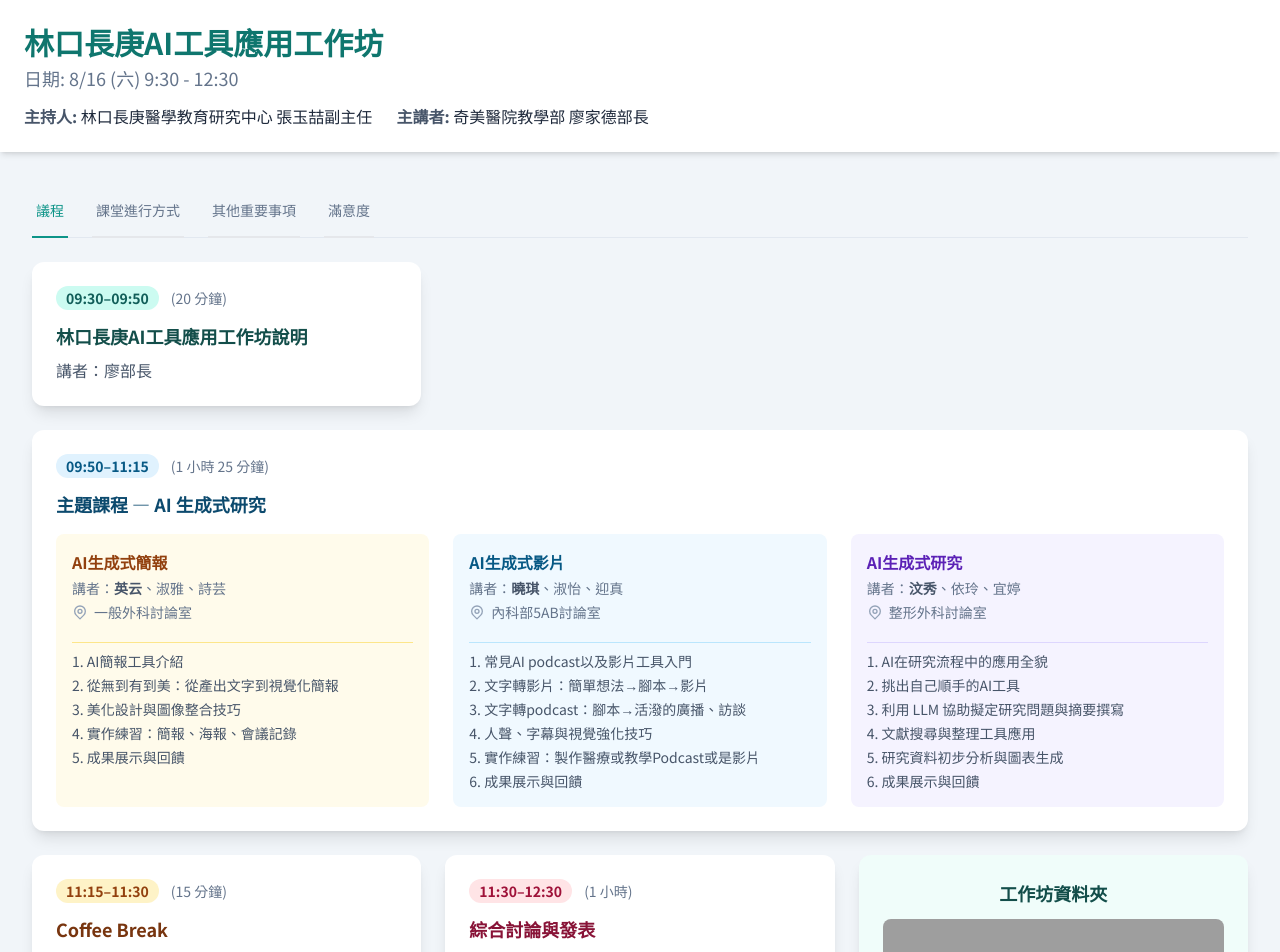
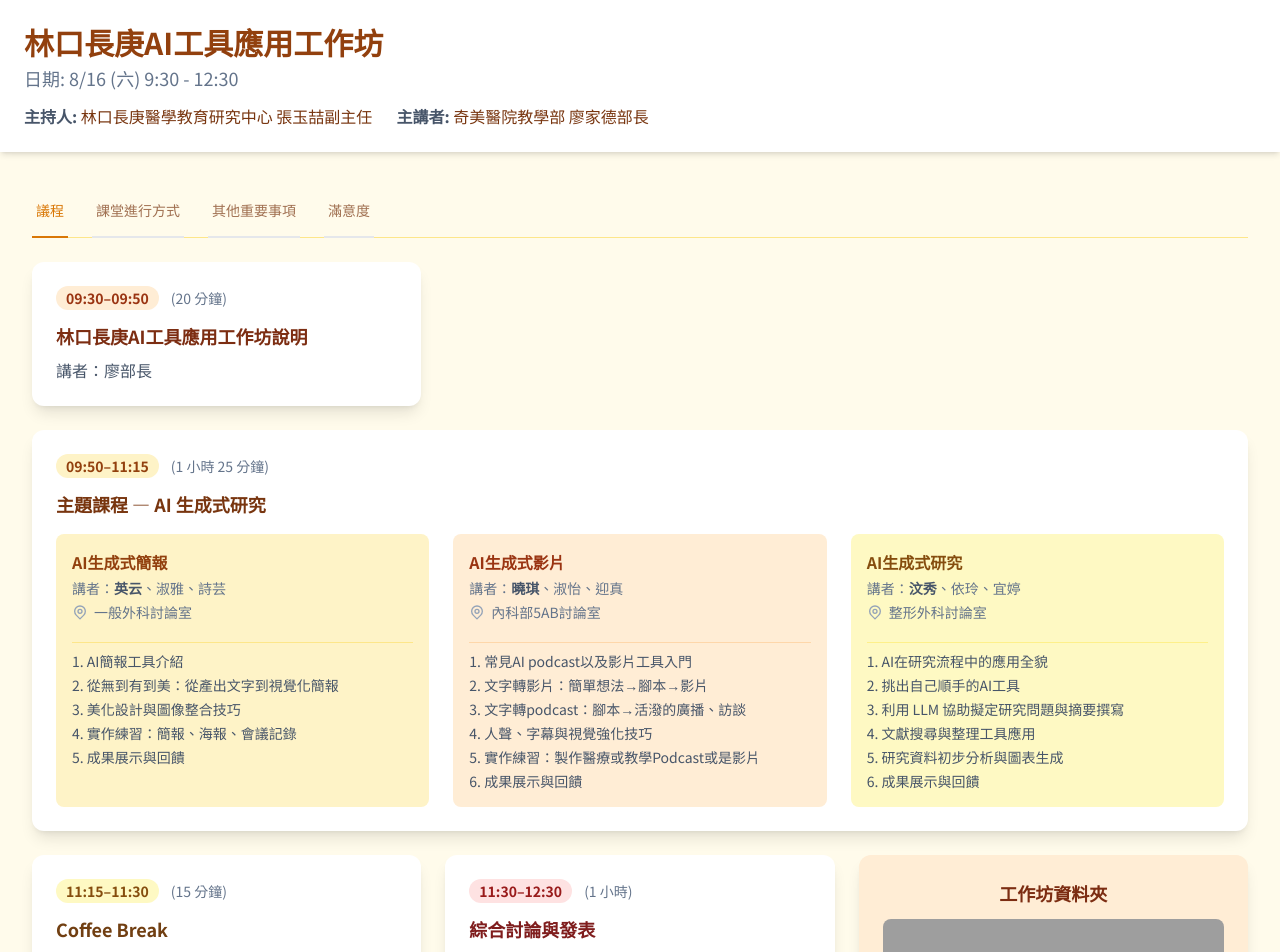
Before and after one commit to Yeeeeting/cmhdewincgmhpre, a plain HTML site: page index.html in a window 1280 px wide. Shown: the top 952 px of the page. Drawn offline with nearby package versions, Linux system fonts and the light colour scheme; grey boxes are pictures that could not be loaded.

Commit message:
Update index.html

```diff
--- a/index.html
+++ b/index.html
@@ -16,8 +16,8 @@
         }
         /* Styles for the active tab */
         .active-tab {
-            border-color: #0d9488; /* teal-600 */
-            color: #0d9488;
+            border-color: #d97706; /* amber-600 */
+            color: #d97706;
             font-weight: 700;
         }
         /* Prevent flash of unstyled content */
@@ -26,12 +26,12 @@
         }
     </style>
 </head>
-<body class="bg-slate-100 text-slate-800 flex flex-col min-h-screen hidden-until-load" onload="document.body.style.visibility='visible'">
+<body class="bg-amber-50 text-amber-900 flex flex-col min-h-screen hidden-until-load" onload="document.body.style.visibility='visible'">
 
     <!-- Header Section -->
     <header class="bg-white shadow-md p-4 md:p-6 sticky top-0 z-20">
         <div class="max-w-7xl mx-auto">
-            <h1 class="text-2xl md:text-3xl font-bold text-teal-700">林口長庚AI工具應用工作坊</h1>
+            <h1 class="text-2xl md:text-3xl font-bold text-amber-800">林口長庚AI工具應用工作坊</h1>
             <p class="text-slate-500 mt-1 text-base md:text-lg">日期: 8/16 (六) 9:30 - 12:30</p>
             <div class="flex flex-wrap gap-x-6 gap-y-2 mt-3 text-sm md:text-base">
                 <p><span class="font-semibold text-slate-600">主持人:</span> 林口長庚醫學教育研究中心 張玉喆副主任</p>
@@ -43,18 +43,18 @@
     <!-- Main Tabbed Content -->
     <main class="flex-grow p-4 md:p-8 max-w-7xl mx-auto w-full">
         <!-- Tab Buttons -->
-        <div class="border-b border-slate-200 mb-6">
+        <div class="border-b border-amber-200 mb-6">
             <nav class="-mb-px flex space-x-6" aria-label="Tabs">
                 <button class="tab-button active-tab whitespace-nowrap py-4 px-1 border-b-2 font-medium text-sm" data-target="agenda">
                     議程
                 </button>
-                <button class="tab-button text-slate-500 hover:text-slate-700 hover:border-slate-300 whitespace-nowrap py-4 px-1 border-b-2 font-medium text-sm" data-target="format">
+                <button class="tab-button text-amber-900/70 hover:text-amber-700 hover:border-amber-300 whitespace-nowrap py-4 px-1 border-b-2 font-medium text-sm" data-target="format">
                     課堂進行方式
                 </button>
-                <button class="tab-button text-slate-500 hover:text-slate-700 hover:border-slate-300 whitespace-nowrap py-4 px-1 border-b-2 font-medium text-sm" data-target="info">
+                <button class="tab-button text-amber-900/70 hover:text-amber-700 hover:border-amber-300 whitespace-nowrap py-4 px-1 border-b-2 font-medium text-sm" data-target="info">
                     其他重要事項
                 </button>
-                <button class="tab-button text-slate-500 hover:text-slate-700 hover:border-slate-300 whitespace-nowrap py-4 px-1 border-b-2 font-medium text-sm" data-target="satisfaction">
+                <button class="tab-button text-amber-900/70 hover:text-amber-700 hover:border-amber-300 whitespace-nowrap py-4 px-1 border-b-2 font-medium text-sm" data-target="satisfaction">
                     滿意度
                 </button>
             </nav>
@@ -68,25 +68,25 @@
                     <!-- Card 1.1 -->
                     <div class="bg-white p-6 rounded-xl shadow-lg transform hover:scale-105 transition-transform duration-300">
                         <div class="flex items-center mb-3">
-                            <span class="bg-teal-100 text-teal-800 text-sm font-semibold mr-3 px-2.5 py-0.5 rounded-full">09:30–09:50</span>
+                            <span class="bg-orange-100 text-orange-800 text-sm font-semibold mr-3 px-2.5 py-0.5 rounded-full">09:30–09:50</span>
                             <span class="text-slate-500 text-sm">(20 分鐘)</span>
                         </div>
-                        <h3 class="font-bold text-lg text-teal-900">林口長庚AI工具應用工作坊說明</h3>
+                        <h3 class="font-bold text-lg text-orange-900">林口長庚AI工具應用工作坊說明</h3>
                         <p class="text-slate-600 mt-2">講者：廖部長</p>
                     </div>
 
                     <!-- Card 1.2 (Modified to include group agendas and speakers) -->
                     <div class="bg-white p-6 rounded-xl shadow-lg lg:col-span-2 xl:col-span-3">
                         <div class="flex items-center mb-3">
-                            <span class="bg-sky-100 text-sky-800 text-sm font-semibold mr-3 px-2.5 py-0.5 rounded-full">09:50–11:15</span>
+                            <span class="bg-amber-100 text-amber-800 text-sm font-semibold mr-3 px-2.5 py-0.5 rounded-full">09:50–11:15</span>
                             <span class="text-slate-500 text-sm">(1 小時 25 分鐘)</span>
                         </div>
-                        <h3 class="font-bold text-lg text-sky-900 mb-4">主題課程 — AI 生成式研究</h3>
+                        <h3 class="font-bold text-lg text-amber-900 mb-4">主題課程 — AI 生成式研究</h3>
 
                         <!-- Group Agendas and Speakers -->
                         <div class="grid grid-cols-1 md:grid-cols-3 gap-6">
                             <!-- Card for 簡報組 -->
-                            <div class="bg-amber-50 p-4 rounded-lg flex flex-col">
+                            <div class="bg-amber-100 p-4 rounded-lg flex flex-col">
                                 <h5 class="font-bold text-base text-amber-800 mb-1">AI生成式簡報</h5>
                                 <p class="text-sm text-slate-500 mb-1">講者：<strong class="font-semibold text-slate-600">英云</strong>、淑雅、詩芸</p>
                                 <p class="text-sm text-slate-500 mb-3 flex items-center">
@@ -102,14 +102,14 @@
                                 </ul>
                             </div>
                             <!-- Card for 影片組 -->
-                            <div class="bg-sky-50 p-4 rounded-lg flex flex-col">
-                                <h5 class="font-bold text-base text-sky-800 mb-1">AI生成式影片</h5>
+                            <div class="bg-orange-100 p-4 rounded-lg flex flex-col">
+                                <h5 class="font-bold text-base text-orange-800 mb-1">AI生成式影片</h5>
                                 <p class="text-sm text-slate-500 mb-1">講者：<strong class="font-semibold text-slate-600">曉琪</strong>、淑怡、迎真</p>
                                 <p class="text-sm text-slate-500 mb-3 flex items-center">
                                     <svg xmlns="http://www.w3.org/2000/svg" class="h-4 w-4 mr-1.5 text-slate-400" fill="none" viewBox="0 0 24 24" stroke="currentColor" stroke-width="2"><path stroke-linecap="round" stroke-linejoin="round" d="M17.657 16.657l-5.657 5.657-5.657-5.657a8 8 0 1111.314 0z" /><path stroke-linecap="round" stroke-linejoin="round" d="M15 11a3 3 0 11-6 0 3 3 0 016 0z" /></svg>
                                     內科部5AB討論室
                                 </p>
-                                <ul class="list-decimal list-inside text-slate-600 space-y-1 text-sm border-t border-sky-200 mt-2 pt-2">
+                                <ul class="list-decimal list-inside text-slate-600 space-y-1 text-sm border-t border-orange-200 mt-2 pt-2">
                                     <li>常見AI podcast以及影片工具入門</li>
                                     <li>文字轉影片：簡單想法→腳本→影片</li>
                                     <li>文字轉podcast：腳本→活潑的廣播、訪談</li>
@@ -119,14 +119,14 @@
                                 </ul>
                             </div>
                             <!-- Card for 研究組 -->
-                            <div class="bg-violet-50 p-4 rounded-lg flex flex-col">
-                                <h5 class="font-bold text-base text-violet-800 mb-1">AI生成式研究</h5>
+                            <div class="bg-yellow-100 p-4 rounded-lg flex flex-col">
+                                <h5 class="font-bold text-base text-yellow-800 mb-1">AI生成式研究</h5>
                                 <p class="text-sm text-slate-500 mb-1">講者：<strong class="font-semibold text-slate-600">汶秀</strong>、依玲、宜婷</p>
                                 <p class="text-sm text-slate-500 mb-3 flex items-center">
                                     <svg xmlns="http://www.w3.org/2000/svg" class="h-4 w-4 mr-1.5 text-slate-400" fill="none" viewBox="0 0 24 24" stroke="currentColor" stroke-width="2"><path stroke-linecap="round" stroke-linejoin="round" d="M17.657 16.657l-5.657 5.657-5.657-5.657a8 8 0 1111.314 0z" /><path stroke-linecap="round" stroke-linejoin="round" d="M15 11a3 3 0 11-6 0 3 3 0 016 0z" /></svg>
                                     整形外科討論室
                                 </p>
-                                 <ul class="list-decimal list-inside text-slate-600 space-y-1 text-sm border-t border-violet-200 mt-2 pt-2">
+                                 <ul class="list-decimal list-inside text-slate-600 space-y-1 text-sm border-t border-yellow-200 mt-2 pt-2">
                                     <li>AI在研究流程中的應用全貌</li>
                                     <li>挑出自己順手的AI工具</li>
                                     <li>利用 LLM 協助擬定研究問題與摘要撰寫</li>
@@ -141,28 +141,28 @@
                     <!-- Card 1.3 -->
                     <div class="bg-white p-6 rounded-xl shadow-lg transform hover:scale-105 transition-transform duration-300">
                         <div class="flex items-center mb-3">
-                            <span class="bg-amber-100 text-amber-800 text-sm font-semibold mr-3 px-2.5 py-0.5 rounded-full">11:15–11:30</span>
+                            <span class="bg-yellow-100 text-yellow-800 text-sm font-semibold mr-3 px-2.5 py-0.5 rounded-full">11:15–11:30</span>
                              <span class="text-slate-500 text-sm">(15 分鐘)</span>
                         </div>
-                        <h3 class="font-bold text-lg text-amber-900">Coffee Break</h3>
+                        <h3 class="font-bold text-lg text-yellow-900">Coffee Break</h3>
                         <p class="text-slate-600 mt-2">所有與會者</p>
                     </div>
                     <!-- Card 1.4 -->
                     <div class="bg-white p-6 rounded-xl shadow-lg transform hover:scale-105 transition-transform duration-300">
                         <div class="flex items-center mb-3">
-                            <span class="bg-rose-100 text-rose-800 text-sm font-semibold mr-3 px-2.5 py-0.5 rounded-full">11:30–12:30</span>
+                            <span class="bg-red-100 text-red-800 text-sm font-semibold mr-3 px-2.5 py-0.5 rounded-full">11:30–12:30</span>
                              <span class="text-slate-500 text-sm">(1 小時)</span>
                         </div>
-                        <h3 class="font-bold text-lg text-rose-900">綜合討論與發表</h3>
+                        <h3 class="font-bold text-lg text-red-900">綜合討論與發表</h3>
                         <p class="text-slate-600 mt-2">各組推派組長報告</p>
                     </div>
                     <!-- Card 1.5: QR Code -->
-                    <div class="bg-teal-50 p-6 rounded-xl shadow-lg transform hover:scale-105 transition-transform duration-300 flex flex-col items-center justify-center">
-                        <h3 class="font-bold text-lg text-teal-900 mb-3">工作坊資料夾</h3>
+                    <div class="bg-orange-100 p-6 rounded-xl shadow-lg transform hover:scale-105 transition-transform duration-300 flex flex-col items-center justify-center">
+                        <h3 class="font-bold text-lg text-orange-900 mb-3">工作坊資料夾</h3>
                         <a href="https://drive.google.com/drive/folders/1iVmgRh8oC8X8NNne-IQfdIccdoYtkLlp?usp=sharing" target="_blank" rel="noopener noreferrer">
                             <img src="https://api.qrserver.com/v1/create-qr-code/?size=150x150&data=https://drive.google.com/drive/folders/1iVmgRh8oC8X8NNne-IQfdIccdoYtkLlp?usp=sharing" alt="工作坊資料夾 QR Code" class="rounded-lg cursor-pointer">
                         </a>
-                        <p class="text-teal-800 mt-3 text-center text-sm">掃描或點擊QR Code以上傳檔案或存取工作坊資料</p>
+                        <p class="text-orange-800 mt-3 text-center text-sm">掃描或點擊QR Code以上傳檔案或存取工作坊資料</p>
                         <a href="https://pse.is/7ztmse" target="_blank" rel="noopener noreferrer" class="text-xs text-blue-600 hover:underline mt-2">https://pse.is/7ztmse</a>
                     </div>
                 </div>
@@ -173,7 +173,7 @@
                 <div class="grid grid-cols-1 md:grid-cols-2 xl:grid-cols-4 gap-6">
                     <div class="bg-white p-6 rounded-xl shadow-lg">
                         <h3 class="font-bold text-lg text-slate-800 mb-2 flex items-center">
-                            <svg xmlns="http://www.w3.org/2000/svg" class="h-6 w-6 mr-2 text-blue-500" fill="none" viewBox="0 0 24 24" stroke="currentColor" stroke-width="2">
+                            <svg xmlns="http://www.w3.org/2000/svg" class="h-6 w-6 mr-2 text-amber-600" fill="none" viewBox="0 0 24 24" stroke="currentColor" stroke-width="2">
                                 <path stroke-linecap="round" stroke-linejoin="round" d="M12 6V4m0 16v-2m8-8h-2M4 12H2m15.364 6.364l-1.414-1.414M6.05 6.05l-1.414-1.414m12.728 0l-1.414 1.414M6.05 17.95l-1.414 1.414m12.728 0l-1.414-1.414" />
                                 <path stroke-linecap="round" stroke-linejoin="round" d="M15 12a3 3 0 11-6 0 3 3 0 016 0z" />
                             </svg>
@@ -183,7 +183,7 @@
                     </div>
                     <div class="bg-white p-6 rounded-xl shadow-lg">
                         <h3 class="font-bold text-lg text-slate-800 mb-2 flex items-center">
-                            <svg xmlns="http://www.w3.org/2000/svg" class="h-6 w-6 mr-2 text-green-500" fill="none" viewBox="0 0 24 24" stroke="currentColor" stroke-width="2">
+                            <svg xmlns="http://www.w3.org/2000/svg" class="h-6 w-6 mr-2 text-orange-600" fill="none" viewBox="0 0 24 24" stroke="currentColor" stroke-width="2">
                                 <path stroke-linecap="round" stroke-linejoin="round" d="M17 20h5v-2a3 3 0 00-5.356-1.857M17 20H7m10 0v-2c0-.656-.126-1.283-.356-1.857M7 20H2v-2a3 3 0 015.356-1.857M7 20v-2c0-.656.126-1.283.356-1.857m0 0a5.002 5.002 0 019.288 0M15 7a3 3 0 11-6 0 3 3 0 016 0zm6 3a2 2 0 11-4 0 2 2 0 014 0zM7 10a2 2 0 11-4 0 2 2 0 014 0z" />
                             </svg>
                             分組與發表
@@ -192,7 +192,7 @@
                     </div>
                     <div class="bg-white p-6 rounded-xl shadow-lg">
                         <h3 class="font-bold text-lg text-slate-800 mb-2 flex items-center">
-                            <svg xmlns="http://www.w3.org/2000/svg" class="h-6 w-6 mr-2 text-purple-500" fill="none" viewBox="0 0 24 24" stroke="currentColor" stroke-width="2">
+                            <svg xmlns="http://www.w3.org/2000/svg" class="h-6 w-6 mr-2 text-yellow-600" fill="none" viewBox="0 0 24 24" stroke="currentColor" stroke-width="2">
                                 <path stroke-linecap="round" stroke-linejoin="round" d="M10 6H5a2 2 0 00-2 2v9a2 2 0 002 2h14a2 2 0 002-2V8a2 2 0 00-2-2h-5m-4 0V5a2 2 0 012-2h2a2 2 0 012 2v1m-6 0h6" />
                             </svg>
                             學員組成職別
@@ -205,7 +205,7 @@
                     </div>
                     <div class="bg-white p-6 rounded-xl shadow-lg">
                         <h3 class="font-bold text-lg text-slate-800 mb-2 flex items-center">
-                            <svg xmlns="http://www.w3.org/2000/svg" class="h-6 w-6 mr-2 text-red-500" fill="none" viewBox="0 0 24 24" stroke="currentColor" stroke-width="2">
+                            <svg xmlns="http://www.w3.org/2000/svg" class="h-6 w-6 mr-2 text-red-600" fill="none" viewBox="0 0 24 24" stroke="currentColor" stroke-width="2">
                                 <path stroke-linecap="round" stroke-linejoin="round" d="M17.657 16.657l-5.657 5.657-5.657-5.657a8 8 0 1111.314 0z" />
                                 <path stroke-linecap="round" stroke-linejoin="round" d="M15 11a3 3 0 11-6 0 3 3 0 016 0z" />
                             </svg>
@@ -226,7 +226,7 @@
                  <div class="grid grid-cols-1 md:grid-cols-2 gap-6">
                     <div class="bg-white p-6 rounded-xl shadow-lg flex items-start space-x-4">
                         <div class="flex-shrink-0 pt-1">
-                            <svg xmlns="http://www.w3.org/2000/svg" class="h-8 w-8 text-blue-500" fill="none" viewBox="0 0 24 24" stroke="currentColor" stroke-width="2">
+                            <svg xmlns="http://www.w3.org/2000/svg" class="h-8 w-8 text-amber-600" fill="none" viewBox="0 0 24 24" stroke="currentColor" stroke-width="2">
                               <path stroke-linecap="round" stroke-linejoin="round" d="M17.657 16.657L13.414 20.9a1.998 1.998 0 01-2.827 0l-4.244-4.243a8 8 0 1111.314 0z" />
                               <path stroke-linecap="round" stroke-linejoin="round" d="M15 11a3 3 0 11-6 0 3 3 0 016 0z" />
                             </svg>
@@ -239,7 +239,7 @@
                     </div>
                     <div class="bg-white p-6 rounded-xl shadow-lg flex items-start space-x-4">
                         <div class="flex-shrink-0 pt-1">
-                           <svg xmlns="http://www.w3.org/2000/svg" class="h-8 w-8 text-green-500" fill="none" viewBox="0 0 24 24" stroke="currentColor" stroke-width="2">
+                           <svg xmlns="http://www.w3.org/2000/svg" class="h-8 w-8 text-orange-600" fill="none" viewBox="0 0 24 24" stroke="currentColor" stroke-width="2">
                               <path stroke-linecap="round" stroke-linejoin="round" d="M17 9V7a2 2 0 00-2-2H5a2 2 0 00-2 2v6a2 2 0 002 2h2m2 4h10a2 2 0 002-2v-6a2 2 0 00-2-2H9a2 2 0 00-2 2v6a2 2 0 002 2zm7-5a2 2 0 11-4 0 2 2 0 014 0z" />
                             </svg>
                         </div>
@@ -252,7 +252,7 @@
                     </div>
                     <div class="bg-white p-6 rounded-xl shadow-lg flex items-start space-x-4">
                         <div class="flex-shrink-0 pt-1">
-                            <svg xmlns="http://www.w3.org/2000/svg" class="h-8 w-8 text-orange-500" fill="none" viewBox="0 0 24 24" stroke="currentColor" stroke-width="2">
+                            <svg xmlns="http://www.w3.org/2000/svg" class="h-8 w-8 text-yellow-600" fill="none" viewBox="0 0 24 24" stroke="currentColor" stroke-width="2">
                               <path stroke-linecap="round" stroke-linejoin="round" d="M3 10h18M3 14h18m-9-4v8m-7 0h14a2 2 0 002-2V8a2 2 0 00-2-2H5a2 2 0 00-2 2v8a2 2 0 002 2z" />
                             </svg>
                         </div>
@@ -263,7 +263,7 @@
                     </div>
                     <div class="bg-white p-6 rounded-xl shadow-lg flex items-start space-x-4">
                         <div class="flex-shrink-0 pt-1">
-                            <svg xmlns="http://www.w3.org/2000/svg" class="h-8 w-8 text-red-500" fill="none" viewBox="0 0 24 24" stroke="currentColor" stroke-width="2">
+                            <svg xmlns="http://www.w3.org/2000/svg" class="h-8 w-8 text-red-600" fill="none" viewBox="0 0 24 24" stroke="currentColor" stroke-width="2">
                               <path stroke-linecap="round" stroke-linejoin="round" d="M9 12h6m-6 4h6m2 5H7a2 2 0 01-2-2V5a2 2 0 012-2h5.586a1 1 0 01.707.293l5.414 5.414a1 1 0 01.293.707V19a2 2 0 01-2 2z" />
                             </svg>
                         </div>
@@ -302,13 +302,13 @@
 
                 // Deactivate all buttons
                 tabButtons.forEach(btn => {
-                    btn.classList.remove('active-tab');
-                    btn.classList.add('text-slate-500', 'hover:text-slate-700', 'hover:border-slate-300');
+                    btn.classList.remove('active-tab', 'text-amber-600', 'border-amber-600');
+                    btn.classList.add('text-amber-900/70', 'hover:text-amber-700', 'hover:border-amber-300');
                 });
 
                 // Activate the clicked button
-                button.classList.add('active-tab');
-                button.classList.remove('text-slate-500', 'hover:text-slate-700', 'hover:border-slate-300');
+                button.classList.add('active-tab', 'text-amber-600', 'border-amber-600');
+                button.classList.remove('text-amber-900/70', 'hover:text-amber-700', 'hover:border-amber-300');
 
                 // Hide all panels
                 tabPanels.forEach(panel => {
```
